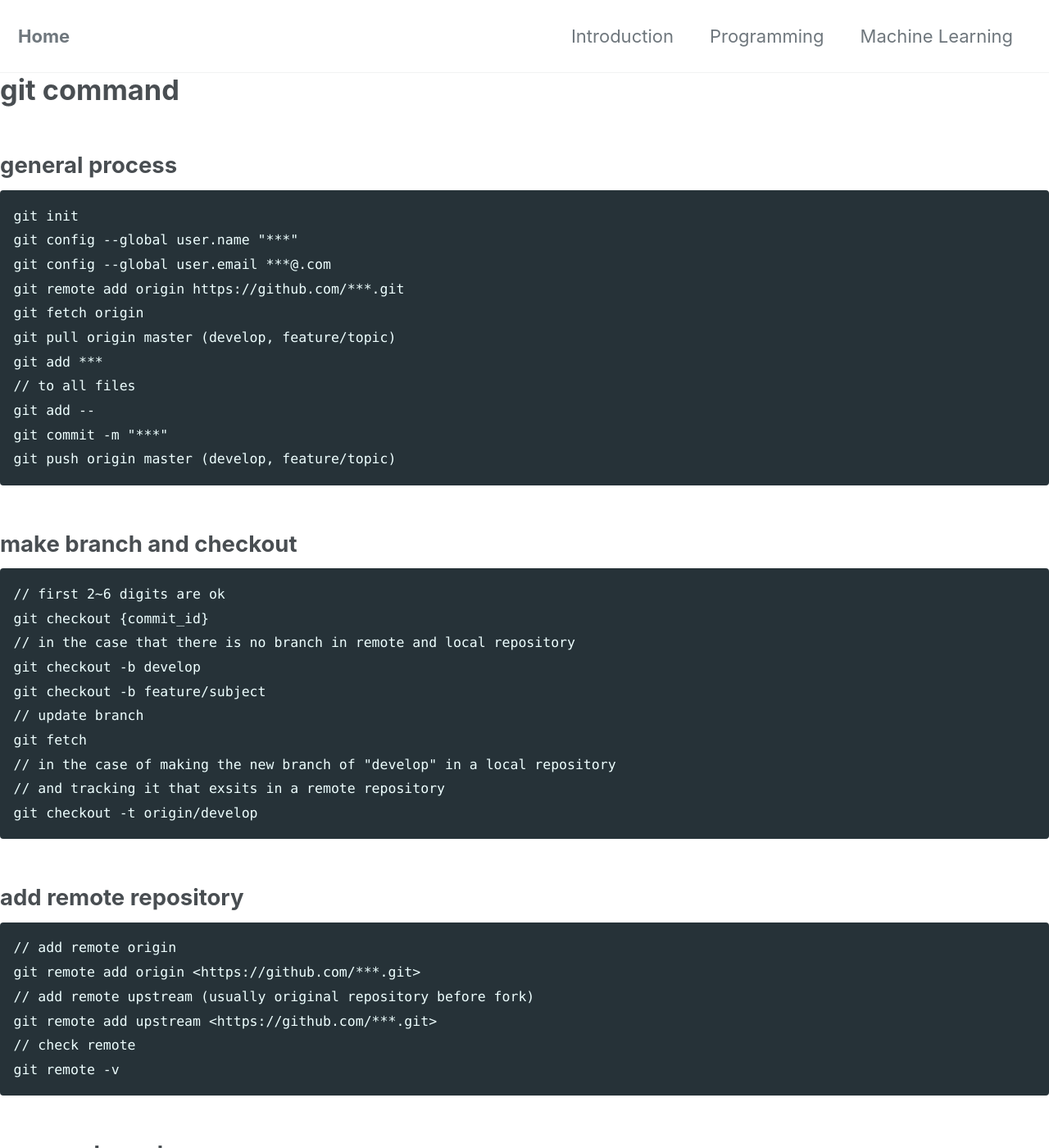
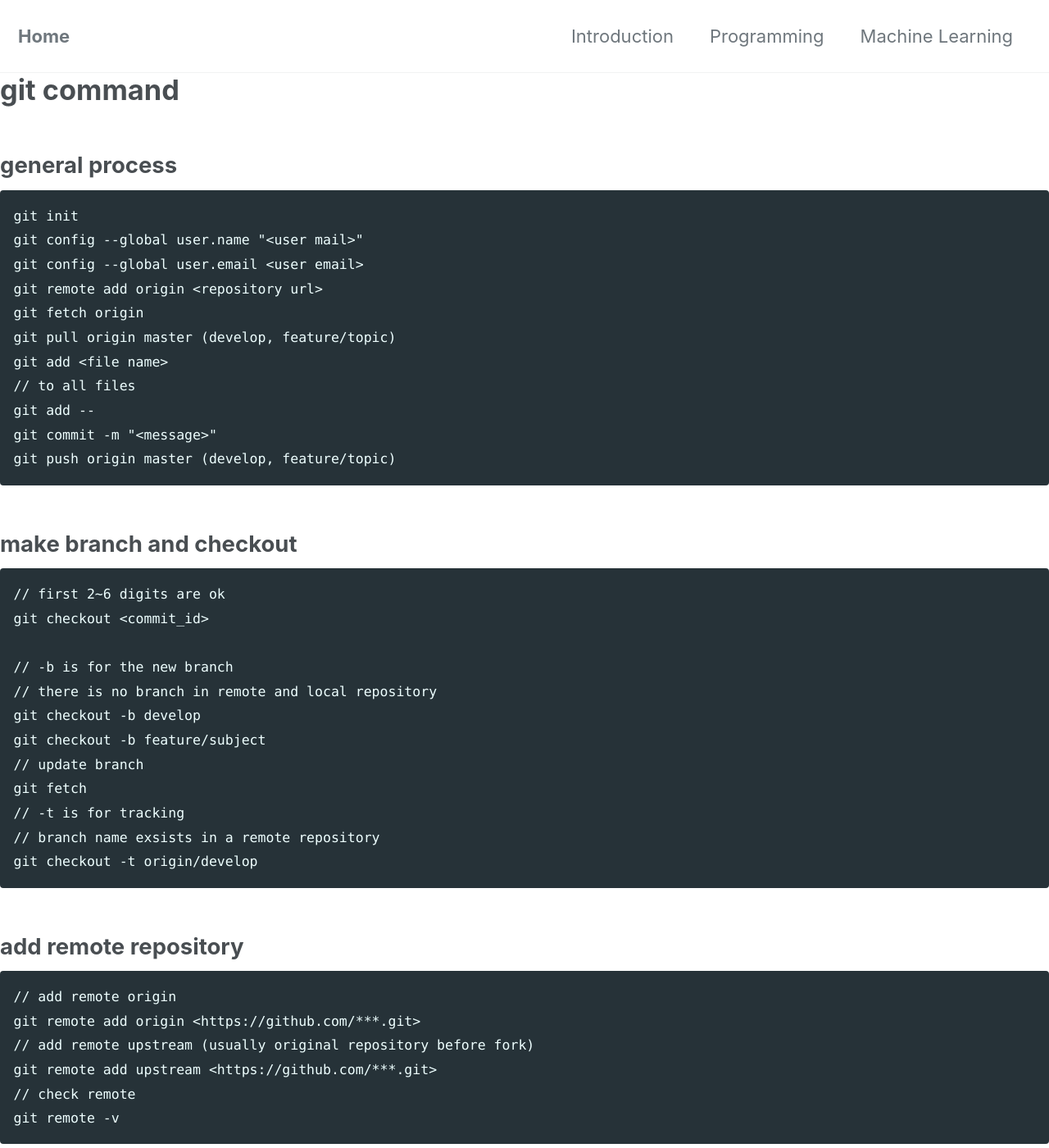
Before and after one commit to sglee-net/sglee-net.github.io, a Jekyll site: the page built from stuff/git.md, in a window 1280 px wide and 1400 px high. Shown: the whole window at 82% size. Built offline with Jekyll 4.4.1, drawn with Linux system fonts in a browser that asks for light colours; cached includes are drawn as plain includes; nearby versions of some CDN libraries; our own code applies the rules of GitHub Pages for plain Markdown files.

Commit message:
Update git.md

````diff
--- a/stuff/git.md
+++ b/stuff/git.md
@@ -3,28 +3,30 @@
 ## general process
 ```
 git init
-git config --global user.name "***"
-git config --global user.email ***@.com
-git remote add origin https://github.com/***.git
+git config --global user.name "<user mail>"
+git config --global user.email <user email>
+git remote add origin <repository url>
 git fetch origin
 git pull origin master (develop, feature/topic)
-git add ***
+git add <file name>
 // to all files
 git add --
-git commit -m "***"
+git commit -m "<message>"
 git push origin master (develop, feature/topic)
 ```
 ## make branch and checkout
 ```
 // first 2~6 digits are ok
-git checkout {commit_id}
-// in the case that there is no branch in remote and local repository
+git checkout <commit_id>
+
+// -b is for the new branch
+// there is no branch in remote and local repository
 git checkout -b develop
 git checkout -b feature/subject
 // update branch
 git fetch
-// in the case of making the new branch of "develop" in a local repository
-// and tracking it that exsits in a remote repository
+// -t is for tracking
+// branch name exsists in a remote repository
 git checkout -t origin/develop
 ```
 ## add remote repository
````
